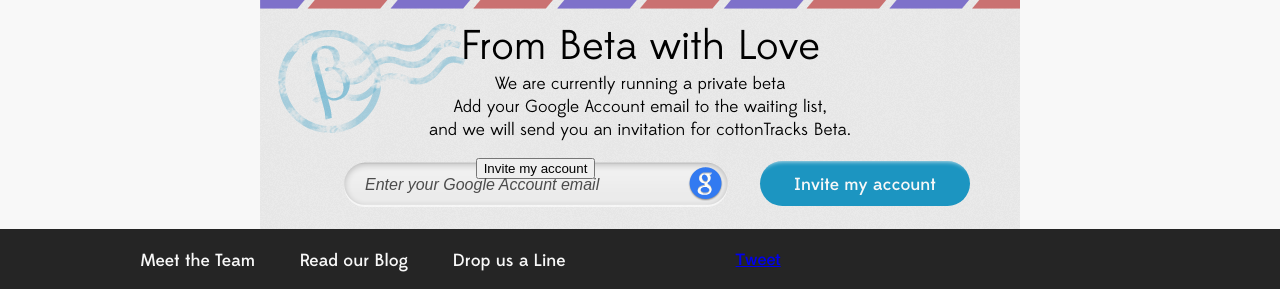
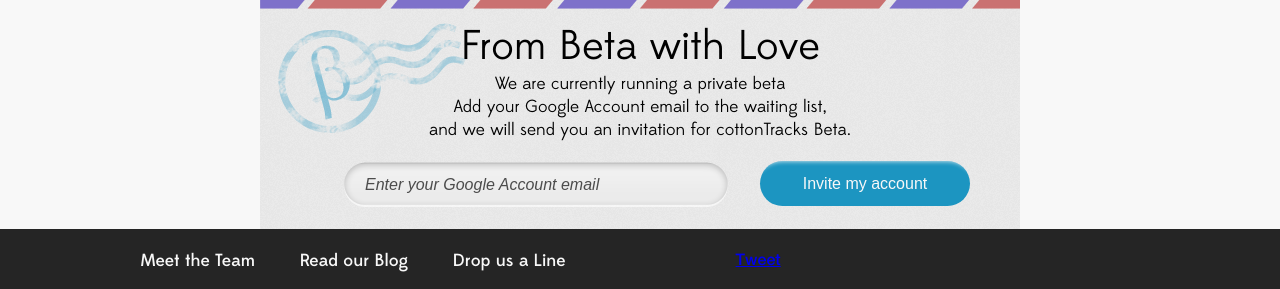
Before and after one commit to moutard/cottonTracks-Website, a PHP site: page / in a window 1280 px wide. Shown: the part 1927-2216 px from the top of the page. Run offline with PHP 8.4, Linux system fonts and the light colour scheme; style sheets or scripts are compiled from the project's sources; some libraries are stand-ins or nearby versions.

Commit message:
invite button css

```diff
--- a/index.html
+++ b/index.html
@@ -198,11 +198,10 @@
 			<div id="email_field">
 				<form method="post" action="new_client.php">
 					<input id="email" type="text" name="email" value="Enter your Google Account email">
-					<input type="submit" value="Invite my account" />
+					<input id='validation' type="submit" value="Invite my account"/>
 				</form>
 			</div>
 			<div id='pastille'></div>
-			<div id='validation'><p>Invite my account</p></div>
 		</div>
 	</div>
 	<div id="footer">
--- a/index.less
+++ b/index.less
@@ -385,16 +385,7 @@
 					outline:none;
 				}
 			}
-		}
 
-		#pastille{
-			width: 48px;
-			height: 44px;
-			background-image: url('images/google_icon.png');
-			position: absolute;
-			top: 162px;
-			left: 422px;
-		}
 
 		#validation{
 			width: 210px;
@@ -408,8 +399,21 @@
 			-moz-box-shadow: 0 10px 5px -10px #f8f8f8 inset;
 			-o-box-shadow: 0 10px 5px -10px #f8f8f8 inset;
 			position: absolute;
+			top: 3px;
+			left: 420px;
+			color: #F8F8F8;
+			font-size: 1em;
+			border: none;
+		}
+
+		#pastille{
+			width: 48px;
+			height: 44px;
+			background-image: url('images/google_icon.png');
+			position: absolute;
 			top: 162px;
-			left: 500px;
+			left: 422px;
+		}
 
 			p{
 				color: #f8f8f8;
```
